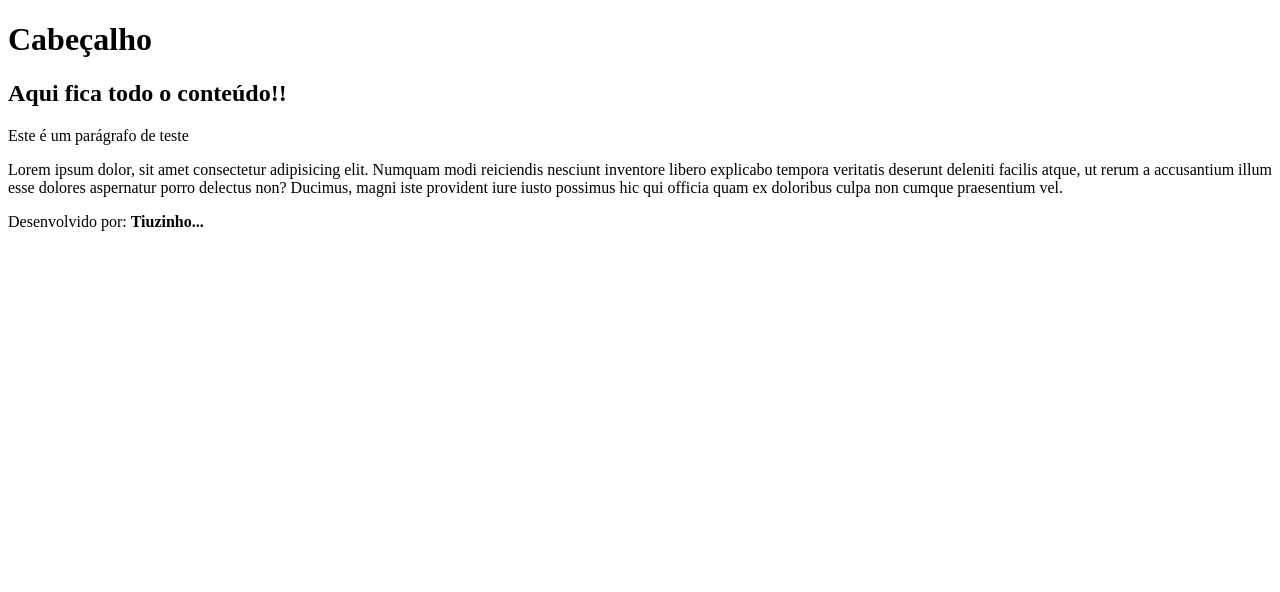
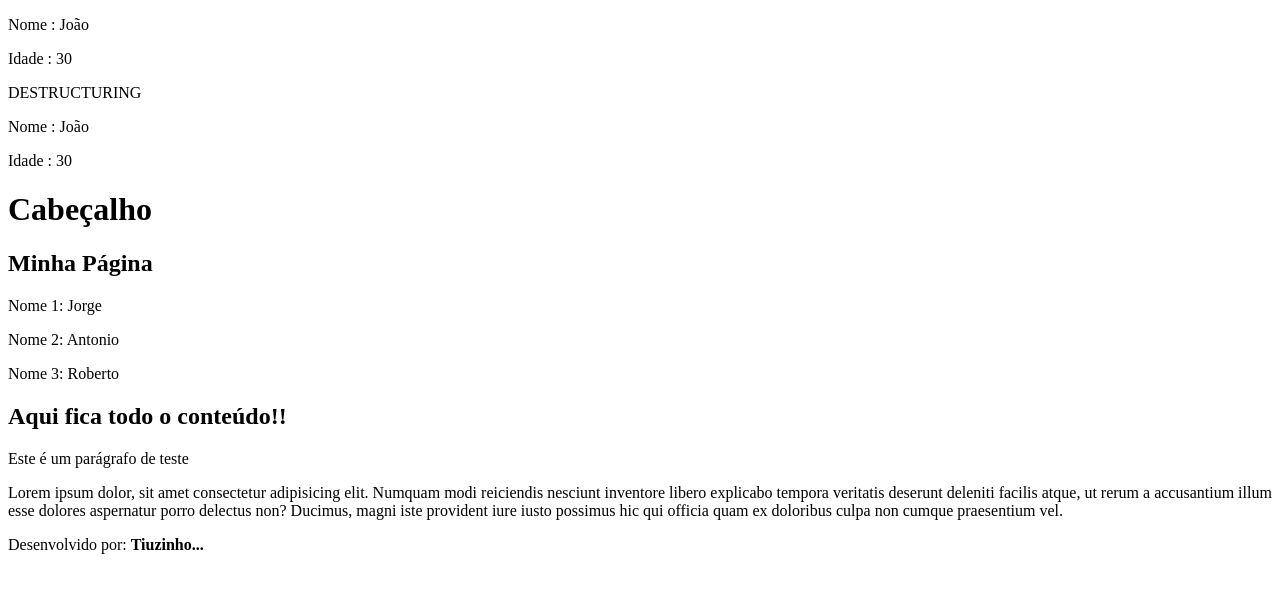
Before and after one commit to 1TDSPH-24/aula-07-2sem, a React (Vite) app in the folder aula07/: page / in a window 1280 px wide. Shown: the top 592 px of the page. Built offline with nearby package versions, Linux system fonts and the light colour scheme.

Commit message:
Passando props como variavel, array e realizando destructuring.

```diff
--- a/aula07/src/App.tsx
+++ b/aula07/src/App.tsx
@@ -3,9 +3,36 @@ import Conteudo from "./components/Conteudo/Conteudo";
 import Rodape from "./components/Rodape/Rodape";
 
 export default function App(){
+
+    //Mudando o título da página
+    document.title = "Página principal";
+
+    //Exemplo de como tipar uma informação!!!
+    const tituloDapagina:string = "Minha Página";
+
+    const arrayNomes:string[] = ["Jorge","Antonio","Roberto"];
+
+    const umObj:{nome:string;idade:number;br:boolean;casado:boolean} = {
+      nome: "João",
+      idade: 30,
+      br:true,
+      casado:false
+    }
+
+    //Aplicando o destructuring
+    const{nome,idade,br,casado} = umObj;
+    console.log(br);
+
   return(
     <div>
-      <Cabecalho/>
+        <div>
+          <p>Nome : {umObj.nome}</p>
+          <p>Idade : {umObj.idade}</p>
+          <p>DESTRUCTURING</p>
+          <p>Nome : {nome}</p>
+          <p>Idade : {idade}</p>
+        </div>
+      <Cabecalho tituloProps={tituloDapagina} arrayProps={arrayNomes}/>
         <Conteudo/>
       <Rodape/>
     </div>
--- a/aula07/src/components/Cabecalho/Cabecalho.tsx
+++ b/aula07/src/components/Cabecalho/Cabecalho.tsx
@@ -1,7 +1,13 @@
-export default function Cabecalho(){
+export default function Cabecalho({tituloProps,arrayProps}:{tituloProps:string,arrayProps:string[]}){
     return(
         <header>
             <h1>Cabeçalho</h1>
+            <h2>{tituloProps}</h2>
+            <div>
+                {arrayProps.map((item, index) => {
+                    return <p key={index}>Nome {index+1}: {item}</p>
+                    })}
+            </div>
         </header>
     );
 }
```
